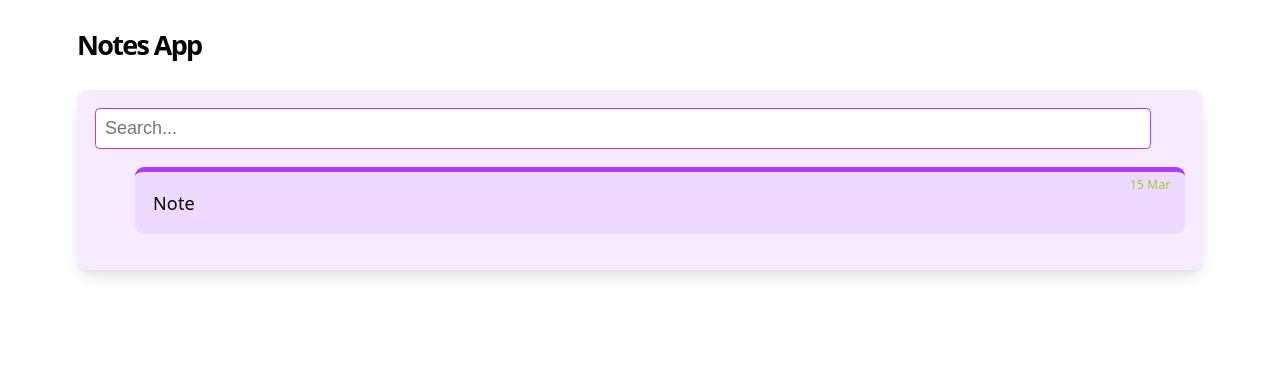
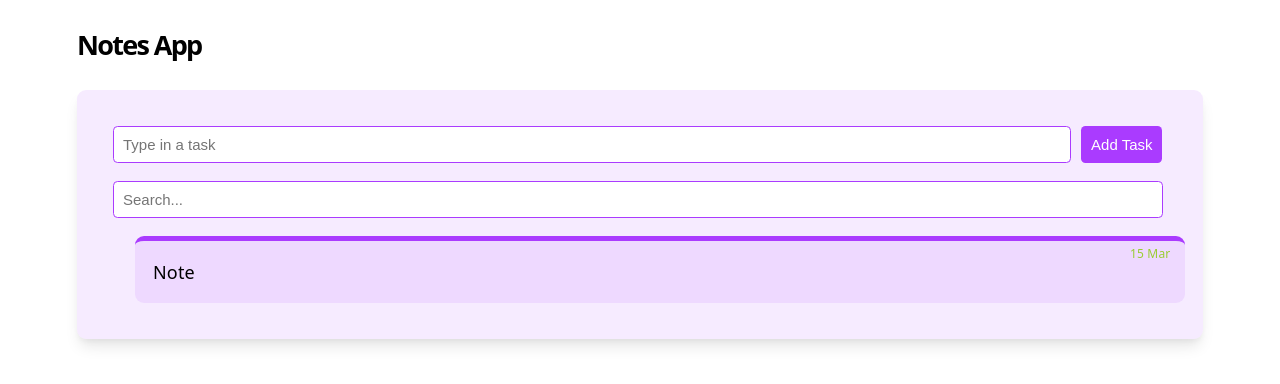
Before and after one commit to Grace422/CodeNova-Internship-Notes-Applications, a React (Vite) app in the folder notes-application/: page / in a window 1280 px wide. Shown: the top 384 px of the page. Built offline with nearby package versions, Linux system fonts and the light colour scheme.

Commit message:
add html done

```diff
--- /dev/null
+++ b/notes-application/src/AddNote.tsx
@@ -0,0 +1,12 @@
+import React from 'react'
+
+export default function AddNote() {
+  return (
+    <div>
+        <form className="addForm">
+            <input type="text" className="addInput" placeholder="Type in a task" />
+            <button type="submit" className="add-btn">Add Task</button>
+        </form>
+    </div>
+  )
+}
--- a/notes-application/src/App.css
+++ b/notes-application/src/App.css
@@ -13,13 +13,14 @@
   color: var(--text);
 }
 .searchInput{
-  width: 95%;
+  width: 94.5%;
   padding: 0.5rem;
   border: 1px solid var(--accent);
   border-radius: 0.25rem;
-  font-size: 1rem;
+  font-size: 15px;
   background-color: var(--bg);
   outline: none;
+  margin-left: 1rem;
   color: var(--text);
 }
 .notes{
@@ -43,3 +44,27 @@
   right: 10px;
   padding: 0.25rem;
 }
+.add-btn{
+  padding: 5px 10px;
+  border: none;
+  border-radius: 0.25rem;
+  background-color: var(--accent);
+  color: var(--bg);
+  font-size: 15px;
+  cursor: pointer;
+}
+.addInput{
+  width: 89%;
+  padding: 0.5rem;
+  border: 1px solid var(--accent);
+  border-radius: 0.25rem;
+  font-size: 15px;
+  background-color: var(--bg);
+  outline: none;
+  color: var(--text);
+}
+.addForm{
+  display: flex;
+  gap: 10px;
+  padding: 1rem;
+}
--- a/notes-application/src/Search.jsx
+++ b/notes-application/src/Search.jsx
@@ -1,11 +1,13 @@
 import React from 'react'
 import './App.css'
+import AddNote from './AddNote'
 
 export default function Search() {
   return (
     <section id="creation">
         <h1 className="title">Notes App</h1>
         <form action="" className="searchForm">
+            <AddNote />
           <input type="text" placeholder="Search..." className="searchInput"/>
           <ul className='notes-ul'>
             <li className='notes'>Note</li>
```
